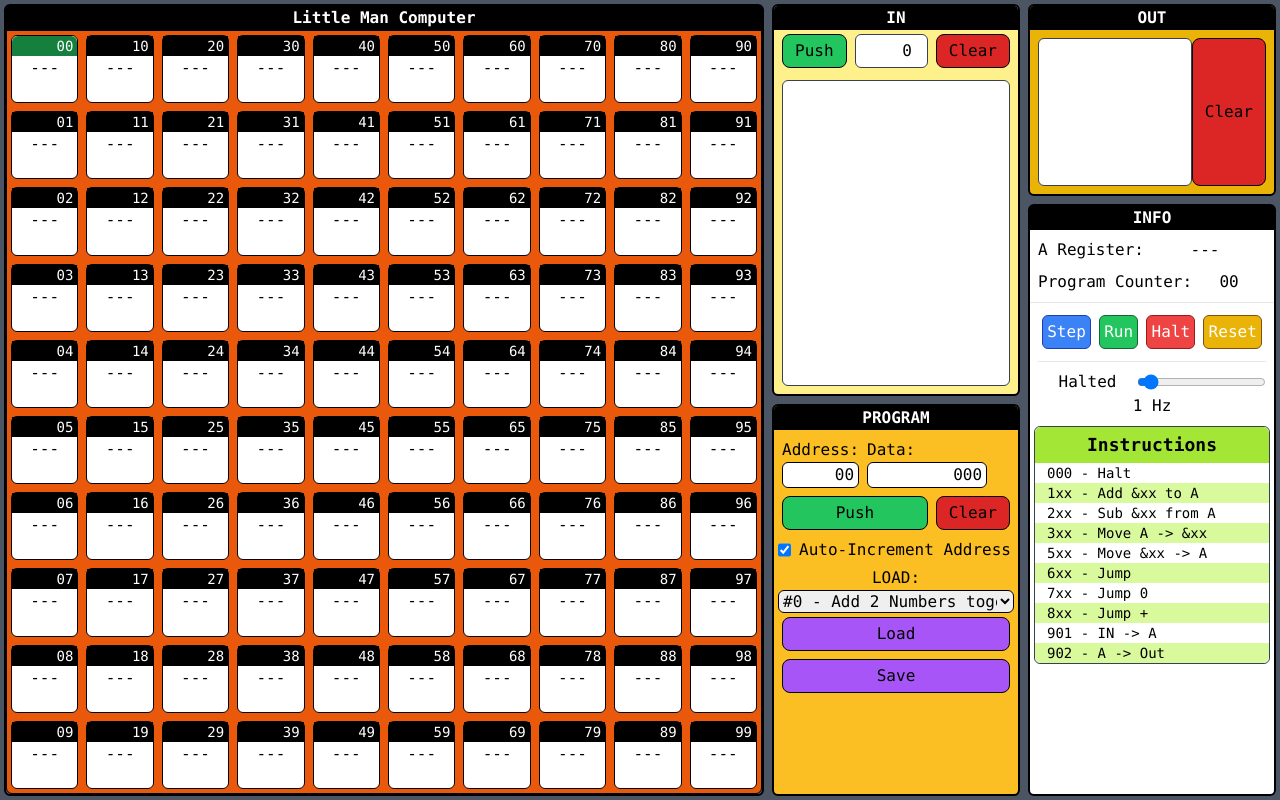
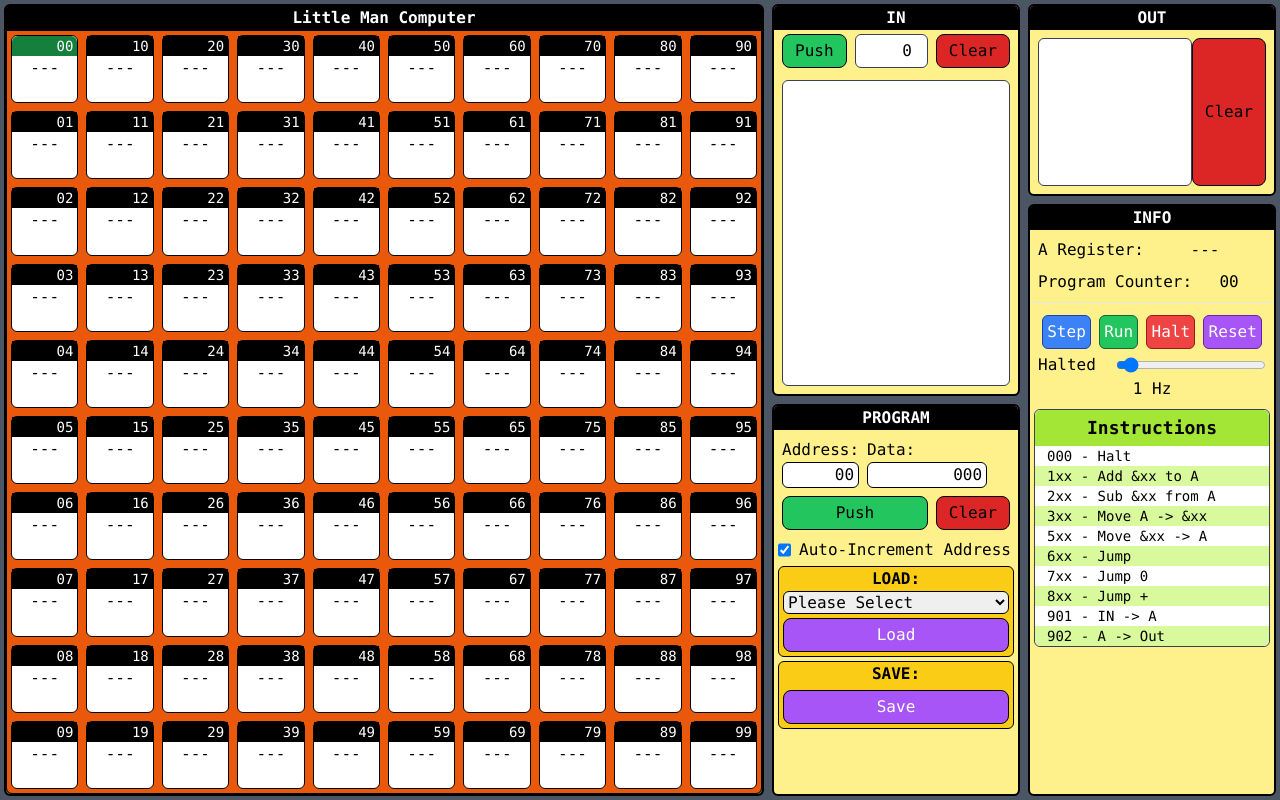
Before and after one commit to MrOud/LittleManComputer, a website: page index.html in a window 1280 px wide. Drawn offline with Linux system fonts and the light colour scheme; a web font is replaced by a local one.

Commit message:
Solved video challenges
Added programs for the easy, medium, and hard challenges presented in the video

```diff
--- a/index.html
+++ b/index.html
@@ -10,7 +10,11 @@
 </head>
 
 <body class="h-screen w-screen font-mono bg-gray-600">
-  <div class="hidden bg-red-700"></div>
+  <div class="hidden">
+    <span class="bg-red-700"></span>
+    <span class="bg-green-700"></span>
+  </div>
+
   <div class="grid grid-cols-5 grid-rows-4 h-screen w-screen">
 
     <!-- Memory -->
@@ -40,7 +44,7 @@
 
     <!-- Outbox -->
     <div id="outSection"
-      class="flex flex-col col-start-5 border-2 border-black m-1 text-center bg-yellow-500 rounded-md overflow-y-hidden">
+      class="flex flex-col col-start-5 border-2 border-black m-1 text-center bg-yellow-200 rounded-md overflow-y-hidden">
       <h3 class="bg-black text-white font-extrabold">OUT</h3>
       <div class="flex px-2 py-1 my-1 h-full overflow-y-hidden">
         <div id="outSheet" class=" w-full border border-gray-700 rounded-md bg-white overflow-y-hidden">
@@ -51,45 +55,71 @@
 
     <!-- Program options -->
     <div id="programSection"
-      class="col-start-4 row-start-3 row-span-2 border-2 border-black m-1 text-center overflow-hidden rounded-md bg-amber-400">
+      class="col-start-4 row-start-3 row-span-2 border-2 border-black m-1 text-center overflow-hidden rounded-md bg-yellow-200">
       <h3 class="bg-black text-white font-extrabold">PROGRAM</h3>
+
       <div class="flex m-1 flex-wrap">
         <div class="flex flex-col m-1">
           <p class="text-left">Address:</p>
           <input id="progAddy" type="text" size="3" class="text-right px-1 border border-black rounded-md" value="00">
         </div>
+
         <div class="flex flex-col m-1">
           <p class="text-left">Data:</p>
           <input id="progData" type="text" size="10" class="text-right px-1 border border-black rounded-md" value="000">
         </div>
+
         <button onclick="pushProg()"
           class="grow bg-green-500 rounded-lg py-1 px-3 m-1 border border-black">Push</button>
         <button onclick="clearProgAddress()"
           class="bg-red-600 rounded-lg py-1 px-3 m-1 border border-black">Clear</button>
       </div>
+
       <div class="flex m-1">
         <input id="progAutoInc" type="checkbox" class="mr-2" checked>
         <p>Auto-Increment Address</p>
       </div>
-      <div class="flex flex-col m-1">
-        <p>LOAD:</p>
-        <select id="progLoader" class="border border-black rounded-md">
-          <option value="PROG#00-901|01-345|02-901|03-145|04-902|05-0#IN#174|238">#0 - Add 2 Numbers together and
-            output</option>
-          <option
-            value="PROG#00-901|01-370|02-901|03-371|04-270|05-820|06-630|20-592|21-171|22-392|23-570|24-290|25-370|26-750|27-620|30-592|31-170|32-392|33-571|34-290|35-371|36-750|37-630|50-592|51-902|52-554|53-392|54-0|90-1|92-0#IN#4|3|3|4">
-            #1 - Multiple 2 Numbers and output</option>
+
+      <div class="flex flex-col m-1 bg-yellow-400 border border-black rounded-md">
+        <p class="font-bold">LOAD:</p>
+        <select id="progLoader" class="border border-black rounded-md mx-1">
+          <option value="">Please Select</option>
+          <option value="PROG##IN#">Clear Memory</option>
+          <optgroup label="Challenges from the video">
+            <option value="PROG#00-901|01-345|02-901|03-145|04-902|05-0#IN#174|238">#0 - [Demo] Add 2 Numbers
+            </option>
+            <option
+              value="PROG#00-901|01-320|02-901|03-321|04-901|05-322|06-901|07-902|08-522|09-902|10-521|11-902|12-520|13-902|14-0#IN#270|250|230|210">
+              #1 - [Easy] Reversed (Bruteforce) </option>
+            <option
+              value="PROG#00-901|01-391|02-901|03-192|04-392|05-591|06-290|07-391|08-730|09-602|30-592|31-902|32-592|33-292|34-392|35-0|90-1|92-0#IN#3|8|7|1|4">
+              #2 - [Med ] Addem' up </option>
+            <option
+              value="PROG#00-901|01-350|02-361|03-901|04-351|05-561|06-251|07-361|08-560|09-190|10-360|11-561|12-720|13-805|14-560|15-290|16-360|17-561|18-151|19-361|20-560|21-902|22-561|23-902|24-561|25-261|26-361|27-360|28-0|60-0|90-1#IN#|5|21|5|20">
+              #3 - [Hard] Divide </option>
+          </optgroup>
+          <optgroup label="Other Programs">
+            <option
+              value="PROG#00-901|01-370|02-901|03-371|04-270|05-820|06-630|20-592|21-171|22-392|23-570|24-290|25-370|26-750|27-620|30-592|31-170|32-392|33-571|34-290|35-371|36-750|37-630|50-592|51-902|52-554|53-392|54-0|90-1|92-0#IN#4|3|3|4">
+              #1 - Multiply 2 Numbers and Output</option>
+          </optgroup>
         </select>
+
         <button onclick="loadState()"
-          class="grow bg-purple-500 rounded-lg py-1 px-3 m-1 border border-black">Load</button>
+          class="grow text-white bg-purple-500 rounded-lg py-1 px-3 m-1 border border-black">Load</button>
+      </div>
+
+      <div class="flex flex-col m-1 bg-yellow-400 border border-black rounded-md">
+        <p class="font-bold">SAVE:</p>
+
         <button onclick="clickSaveState()"
-          class="grow bg-purple-500 rounded-lg py-1 px-3 m-1 border border-black">Save</button>
+          class="grow text-white bg-purple-500 rounded-lg py-1 px-3 m-1 border border-black">Save</button>
       </div>
     </div>
 
     <!-- Run options -->
     <div id="infoSection"
-      class="col-start-5 row-start-2 row-span-3 border-2 bg-white border-black m-1 text-center rounded-md">
+      class="col-start-5 row-start-2 row-span-3 border-2 bg-yellow-200 border-black m-1 text-center rounded-md">
       <h3 class="bg-black text-white font-extrabold">INFO</h3>
 
       <div class="flex m-2">
@@ -113,15 +143,13 @@
           <button id="haltProgram" onclick="haltProgram()"
             class="m-1 p-1 bg-red-500 rounded-md text-white border border-red-800 grow">Halt</button>
           <button id="zeroProgram" onclick="resetProgramCounter()"
-            class="m-1 p-1 bg-yellow-500 rounded-md text-white border border-yellow-800 grow">Reset</button>
+            class="m-1 p-1 bg-purple-500 rounded-md text-white border border-purple-800 grow">Reset</button>
         </div>
 
-        <hr class="my-2">
-
         <div class="flex">
-          <p id="runState" class="grow">Halted</p>
+          <p id="runState" class="grow text-left">Halted</p>
           <input id="runSpeed" min="0.5" max="10" step="0.5" type="range" value="1" onchange="changeRunSpeed()"
-            oninput="changeRunSpeed()">
+            class="grow" oninput="changeRunSpeed()">
 
         </div>
         <p id="curSpeed">1 Hz</p>
--- a/js/littleMan.js
+++ b/js/littleMan.js
@@ -77,6 +77,14 @@ function updateInSheet() {
     p.innerHTML = val
     inSheet.prepend(p)
   })
+}
+
+function clearInSheet() {
+  for (let i = 0; i < 100; i++) {
+    const cellAddy = translateAddy(i)
+    const cell = document.getElementById(`cell${cellAddy.high}${cellAddy.low}`)
+    cell.innerHTML = "---"
+  }
 }
 
 function setCellBackground(addy, bgColor) {
@@ -235,9 +243,11 @@ function stepProgram() {
 
 let interval
 function runProgram() {
-  interval = setInterval(stepProgram, 1000 / runSpeed.value)
-  runState.innerHTML = "Running"
-  isRunning = true
+  if (!isRunning) {
+    interval = setInterval(stepProgram, 1000 / runSpeed.value)
+    runState.innerHTML = "Running"
+    isRunning = true
+  }
 }
 
 function haltProgram() {
@@ -441,9 +451,13 @@ function clickSaveState() {
 
 function loadState() {
   const loadProg = document.getElementById("progLoader")
+  if (loadProg.value == "") return
+
   let sectionArr = loadProg.value.split("#")
+  resetProgramCounter()
   for (let i = 0; i < sectionArr.length; i += 2) {
     if (sectionArr[i] == "PROG") {
+      clearInSheet()
       let instSets = sectionArr[i + 1].split("|")
       instSets.map((val) => {
         instParts = val.split("-")
--- a/tailwind.config.js
+++ b/tailwind.config.js
@@ -1,8 +1,7 @@
 /** @type {import('tailwindcss').Config} */
 module.exports = {
   content: [
-    './*.{html, js}',
-    './js/*.{html, js}'
+    './**/*.{html, js}'
   ],
   theme: {
     extend: {
```
Also changed, not shown: css/style.css.
